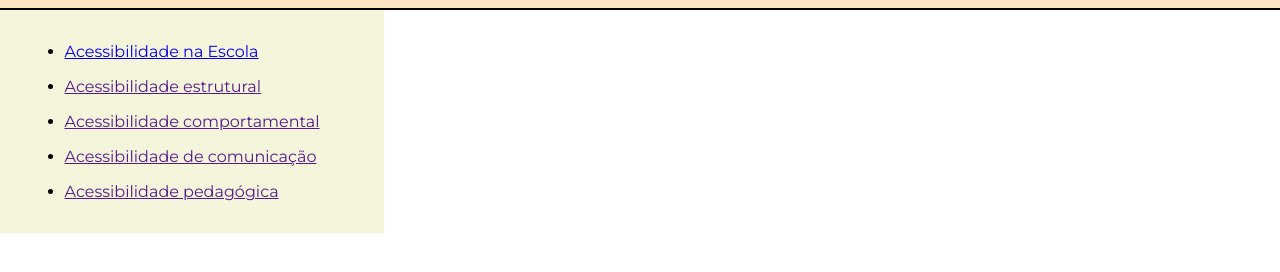
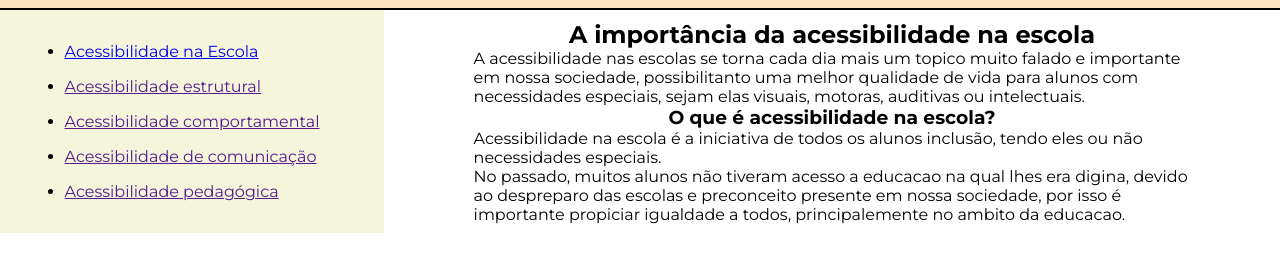
Before and after one commit to joaoson/TDE-Acessibilidade, a plain HTML site: page index.html in a window 1280 px wide. Shown: the part 54-326 px from the top of the page. Drawn offline with Linux system fonts and the light colour scheme.

Commit message:
Added paragraphs

```diff
--- a/index.html
+++ b/index.html
@@ -20,7 +20,13 @@
                 <li><a href="">Acessibilidade pedagógica</a></li>
             </ul>
         </nav>
-        <section id="conteudo"></section>
+        <section id="conteudo">
+            <h2>A importância da acessibilidade na escola</h2>
+            <p>A acessibilidade nas escolas se torna cada dia mais um topico muito falado e importante em nossa sociedade, possibilitanto uma melhor qualidade de vida para alunos com necessidades especiais, sejam elas visuais, motoras, auditivas ou intelectuais.</p>
+            <h3>O que é acessibilidade na escola?</h3>
+            <p>Acessibilidade na escola é a iniciativa de todos os alunos inclusão, tendo eles ou não necessidades especiais.</p>
+            <p>No passado, muitos alunos não tiveram acesso a educacao na qual lhes era digina, devido ao despreparo das escolas e preconceito presente em nossa sociedade, por isso é importante propiciar igualdade a todos, principalemente no ambito da educacao.</p>
+        </section>
     </main>
 </body>
 </html>
--- a/style.css
+++ b/style.css
@@ -45,3 +45,15 @@ nav ul{
     flex-direction: column;
     row-gap: 1rem;
 }
+
+#conteudo{
+    width: 70%;
+    display: flex;
+    justify-content: center;
+    flex-direction: column;
+    align-items: center;
+}
+
+#conteudo p{
+    width: 80%;
+}
```
